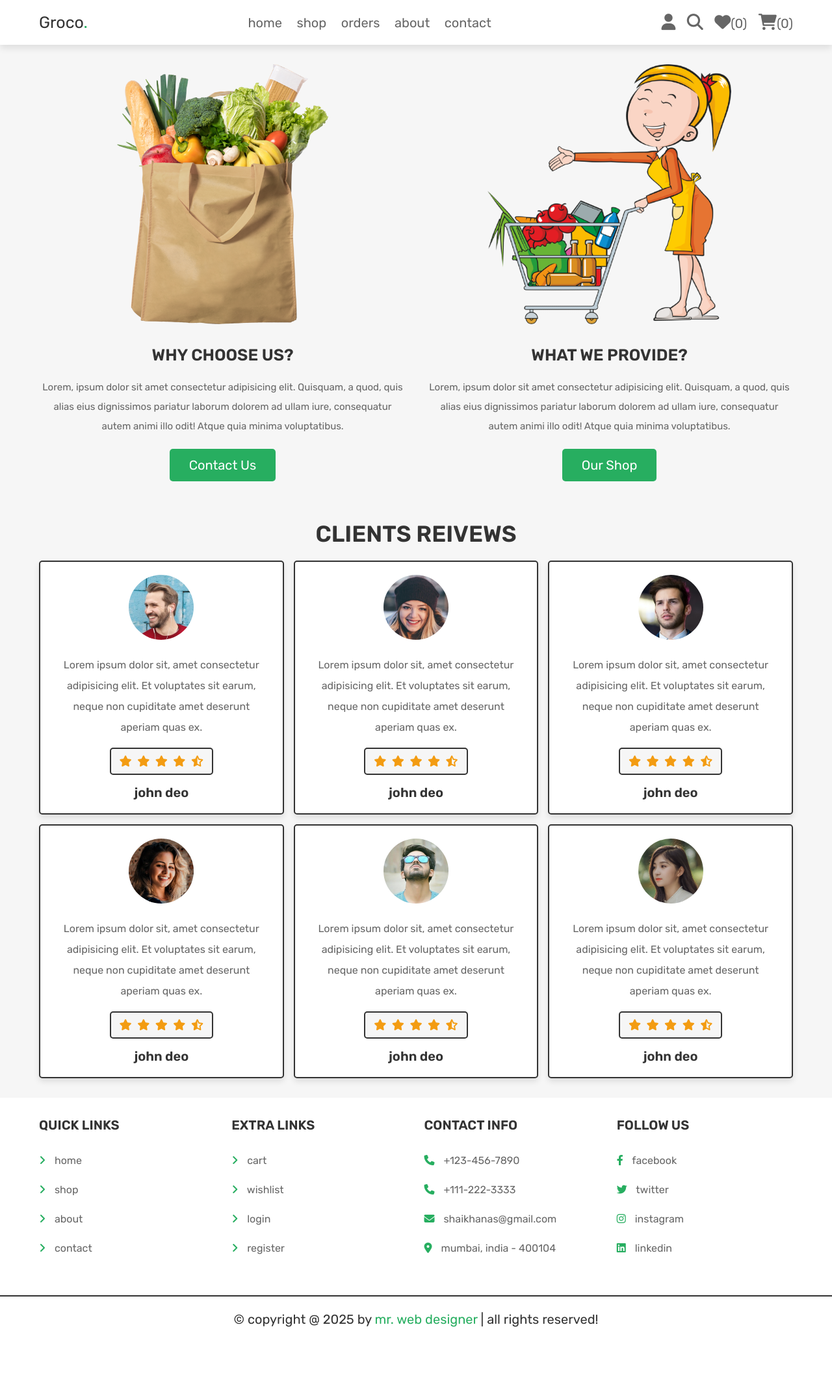
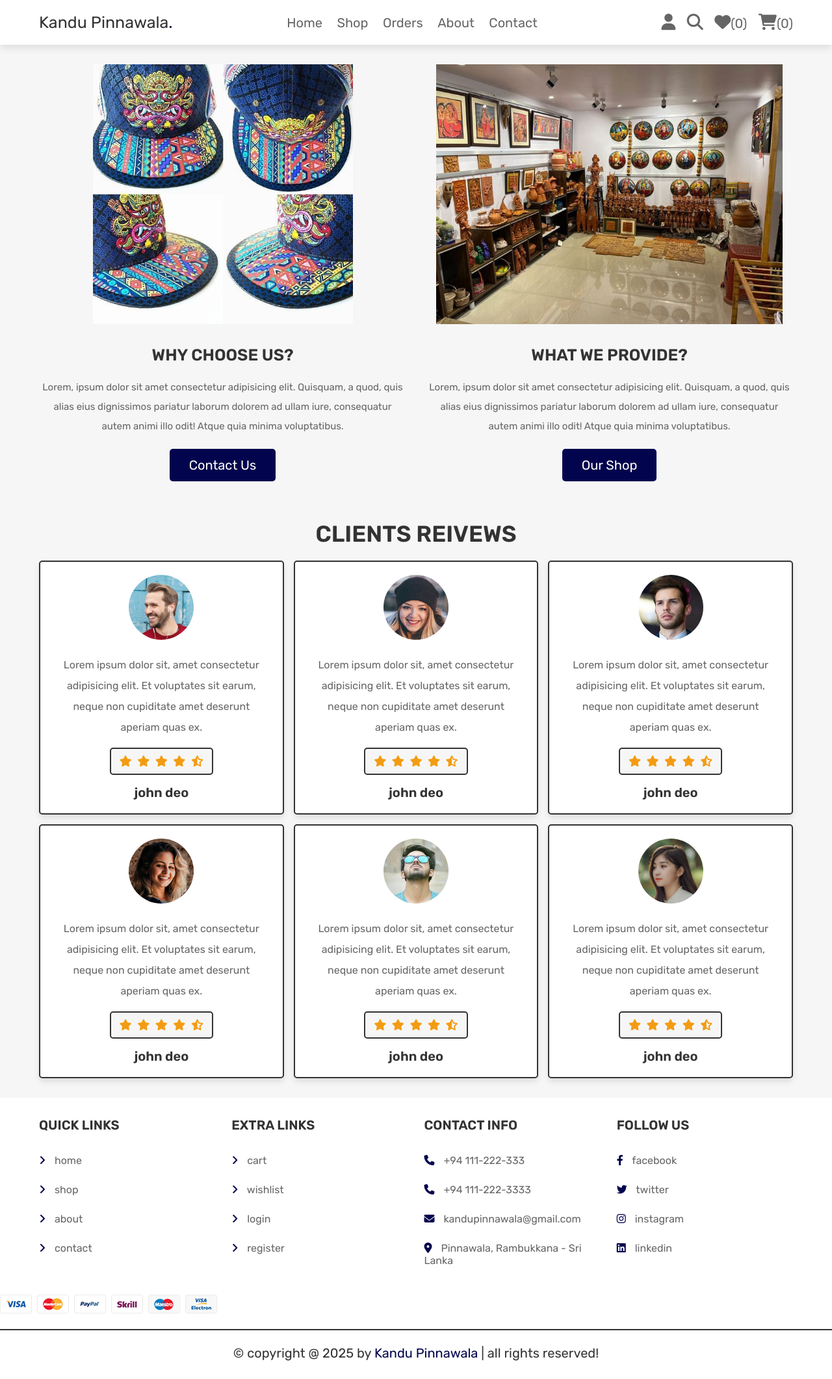
Before and after one commit to ThisalDinuwara/Kandu-Pinnawala, a PHP site: page /about.php in a window 1280 px wide. Shown: the whole page at 65% size. Before the commit the page ends 2043 px from the top, so only its background shows below. Run offline with PHP 8.4, Linux system fonts and the light colour scheme; the visitor is signed in with stand-in values (Sample User, id 1); data that the repository does not hold is empty; some libraries are stand-ins or nearby versions.

Commit message:
Version 0.0.1

```diff
--- a/about.php
+++ b/about.php
@@ -36,14 +36,14 @@ if(!isset($user_id)){
    <div class="row">
 
       <div class="box">
-         <img src="images/about-img-1.png" alt="">
+         <img src="images/products/traditional cap.jpg" alt="">
          <h3>why choose us?</h3>
          <p>Lorem, ipsum dolor sit amet consectetur adipisicing elit. Quisquam, a quod, quis alias eius dignissimos pariatur laborum dolorem ad ullam iure, consequatur autem animi illo odit! Atque quia minima voluptatibus.</p>
          <a href="contact.php" class="btn">contact us</a>
       </div>
 
       <div class="box">
-         <img src="images/about-img-2.png" alt="">
+         <img src="images/products/shop.jpg" alt="">
          <h3>what we provide?</h3>
          <p>Lorem, ipsum dolor sit amet consectetur adipisicing elit. Quisquam, a quod, quis alias eius dignissimos pariatur laborum dolorem ad ullam iure, consequatur autem animi illo odit! Atque quia minima voluptatibus.</p>
          <a href="shop.php" class="btn">our shop</a>
--- a/css/components.css
+++ b/css/components.css
@@ -1,7 +1,7 @@
 @import url('https://fonts.googleapis.com/css2?family=Rubik:wght@300;400;500;600&display=swap');
 
 :root{
-   --green:#27ae60;
+   --green:#02044d;
    --orange:#f39c12;
    --red:#e74c3c;
    --black:#333;
@@ -10,6 +10,7 @@
    --light-bg:#f6f6f6;
    --border:.2rem solid var(--black);
    --box-shadow:0 .5rem 1rem rgba(0,0,0,.1);
+   --Navy: rgb(3, 3, 92);
 }
 
 *{
@@ -22,7 +23,7 @@
 }
 
 *::selection{
-   background-color: var(--green);
+   background-color: var(--Navy);
    color:var(--white);
 }
 
@@ -422,7 +423,6 @@ section{
 }
 
 
-
 /* media queries  */
 
 @media (max-width:991px){
--- a/css/style.css
+++ b/css/style.css
@@ -1,10 +1,6 @@
 @import url('components.css');
 
-.home-bg{
-   background: url(../images/home-bg.jpg) no-repeat;
-   background-size: cover;
-   background-position: center;
-}
+
 
 .home-bg .home{
    display: flex;
@@ -55,6 +51,7 @@
    background-color: var(--white);
    box-shadow: var(--box-shadow);
    border-radius: .5rem;
+   display: flex;
 }
 
 .home-category .box-container .box img{
--- a/footer.php
+++ b/footer.php
@@ -1,4 +1,5 @@
 <footer class="footer">
+
 
    <section class="box-container">
 
@@ -20,10 +21,10 @@
 
       <div class="box">
          <h3>contact info</h3>
-         <p> <i class="fas fa-phone"></i> +123-456-7890 </p>
-         <p> <i class="fas fa-phone"></i> +111-222-3333 </p>
-         <p> <i class="fas fa-envelope"></i> shaikhanas@gmail.com </p>
-         <p> <i class="fas fa-map-marker-alt"></i> mumbai, india - 400104 </p>
+         <p> <i class="fas fa-phone"></i> +94 111-222-333 </p>
+         <p> <i class="fas fa-phone"></i> +94 111-222-3333 </p>
+         <p> <i class="fas fa-envelope"></i> kandupinnawala@gmail.com </p>
+         <p> <i class="fas fa-map-marker-alt"></i> Pinnawala, Rambukkana - Sri Lanka </p>
       </div>
 
       <div class="box">
@@ -36,6 +37,8 @@
 
    </section>
 
-   <p class="credit"> &copy; copyright @ <?= date('Y'); ?> by <span>mr. web designer</span> | all rights reserved! </p>
+    </div>
+    <img src="./images/payment.png" alt="payment method" class="payment-img">
+   <p class="credit"> &copy; copyright @ <?= date('Y'); ?> by <span>Kandu Pinnawala</span> | all rights reserved! </p>
 
 </footer>
--- a/header.php
+++ b/header.php
@@ -17,14 +17,14 @@ if(isset($message)){
 
    <div class="flex">
 
-      <a href="admin_page.php" class="logo">Groco<span>.</span></a>
+      <a href="admin_page.php" class="logo">Kandu Pinnawala<span>.</span></a>
 
       <nav class="navbar">
-         <a href="home.php">home</a>
-         <a href="shop.php">shop</a>
-         <a href="orders.php">orders</a>
-         <a href="about.php">about</a>
-         <a href="contact.php">contact</a>
+         <a href="home.php">Home</a>
+         <a href="shop.php">Shop</a>
+         <a href="orders.php">Orders</a>
+         <a href="about.php">About</a>
+         <a href="contact.php">Contact</a>
       </nav>
 
       <div class="icons">
```
Also changed, not shown: css/admin_style.css (+1 -11 lines), home.php (+9 -21 lines), images/products/Arts.jpg (added), images/products/profile.jpg (added), images/products/shop.jpg (added), uploaded_img/owner.jpg (deleted), uploaded_img/profile.jpg (added).
